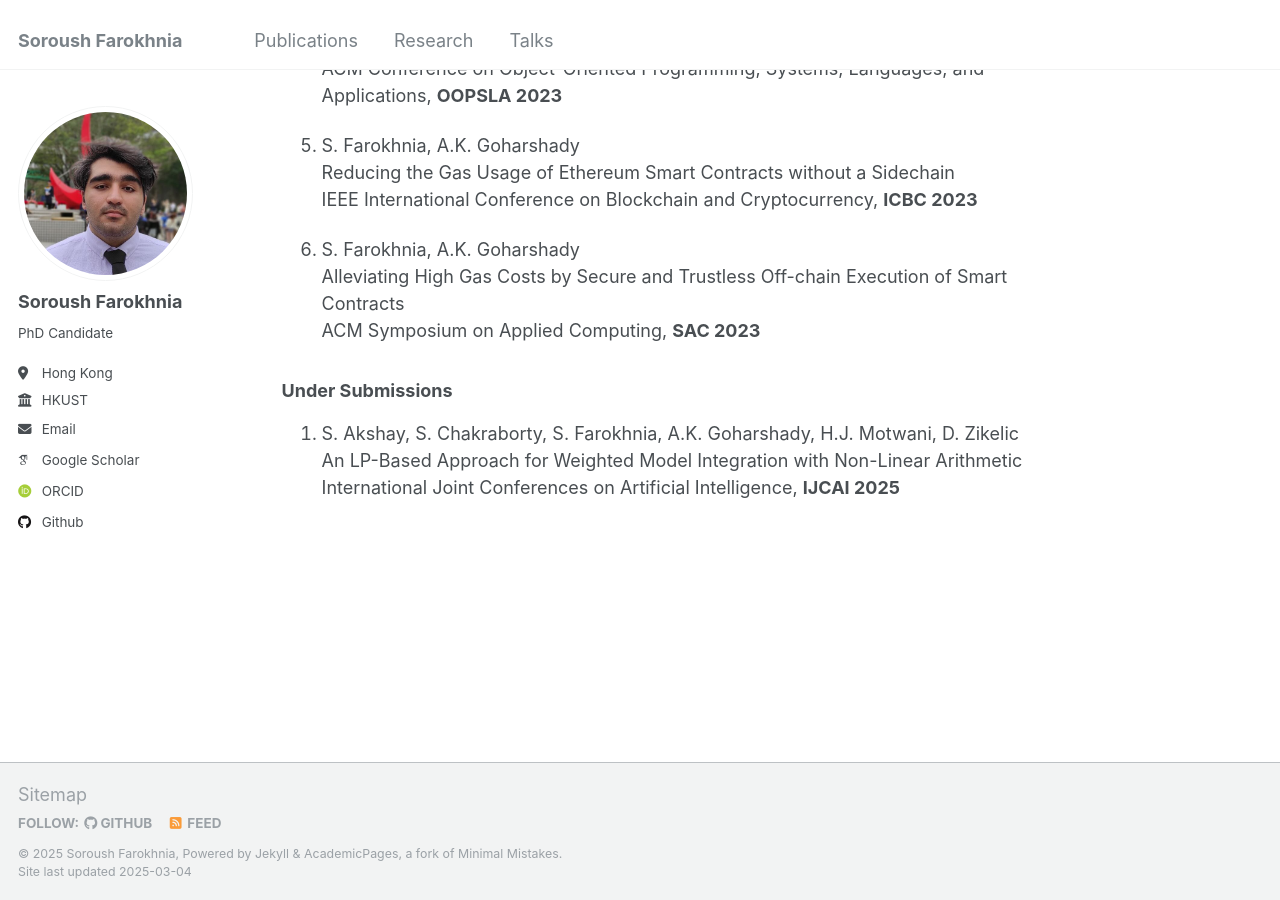
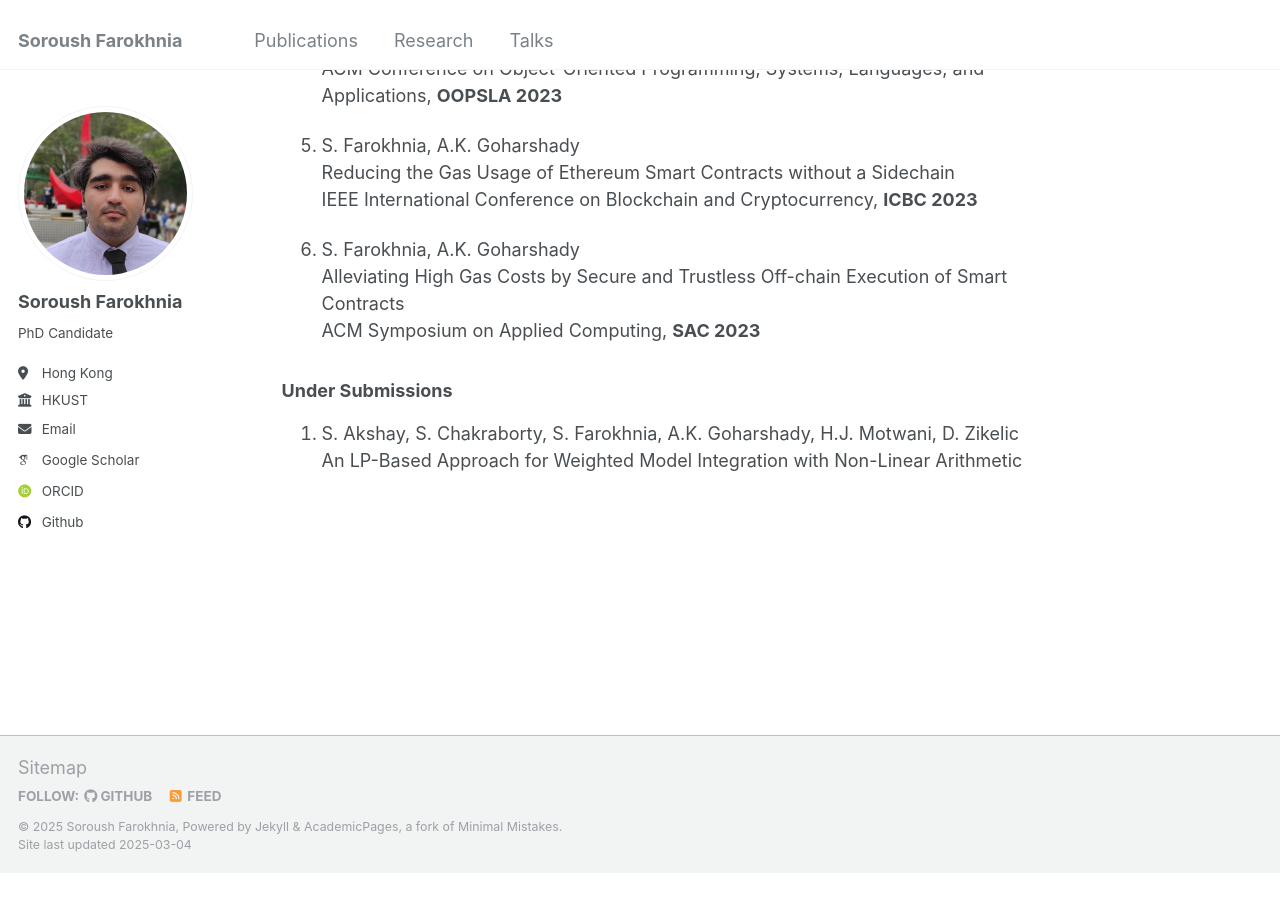
Before and after one commit to destrat18/destrat18.github.io, a Jekyll site: the page built from _pages/about.md, in a window 1280 px wide and 900 px high, scrolled down 1433 px. Built offline with Jekyll 4.4.1, drawn with Linux system fonts in a browser that asks for light colours; some web fonts are replaced; after the commit the page ends 2306 px from its top, so only the background shows below that.

Commit message:
Remove double blind

```diff
--- a/_pages/about.md
+++ b/_pages/about.md
@@ -55,5 +55,4 @@ ACM Symposium on Applied Computing, **SAC 2023**
 
 ### Under Submissions
 1. S. Akshay, S. Chakraborty, S. Farokhnia, A.K. Goharshady, H.J. Motwani, D. Zikelic\\
-An LP-Based Approach for Weighted Model Integration with Non-Linear Arithmetic\\
-International Joint Conferences on Artificial Intelligence, **IJCAI 2025**
+An LP-Based Approach for Weighted Model Integration with Non-Linear Arithmetic
```
Also changed, not shown: _pages/publications.md (+1 -2 lines).
